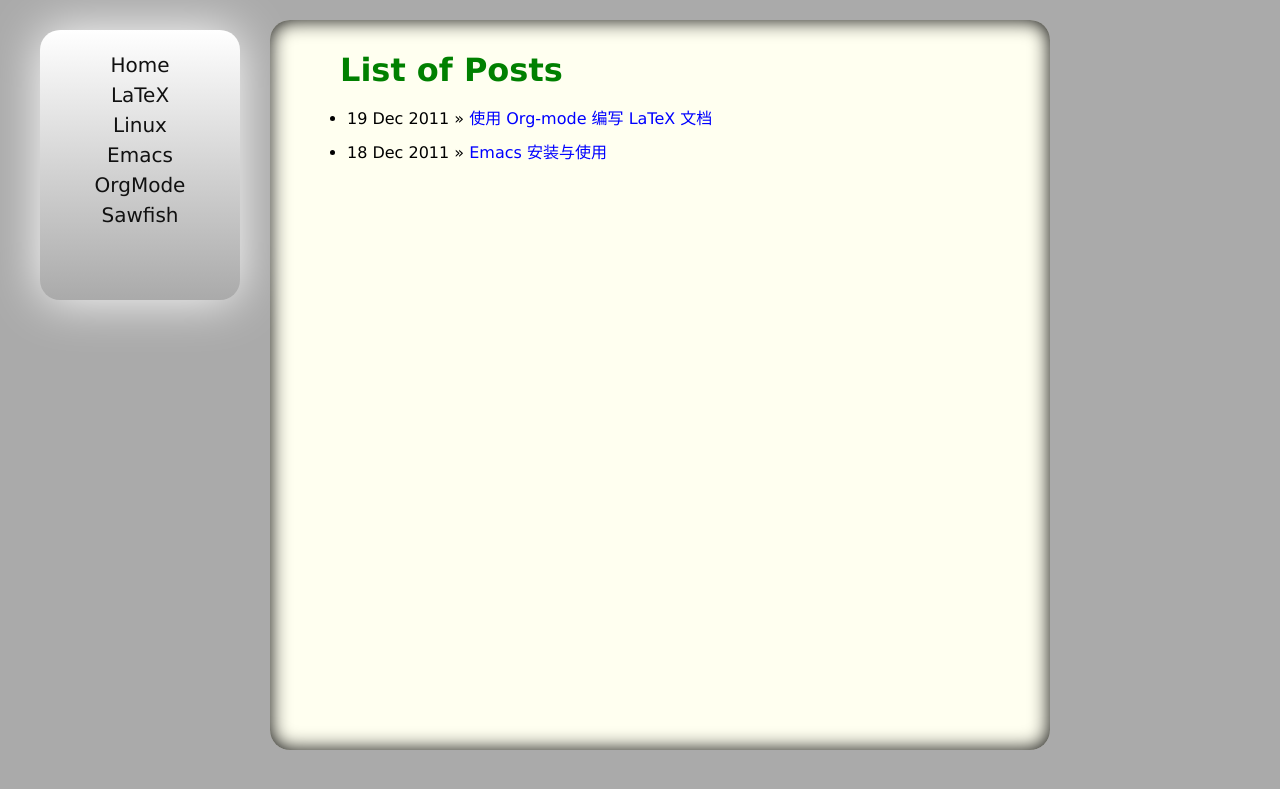
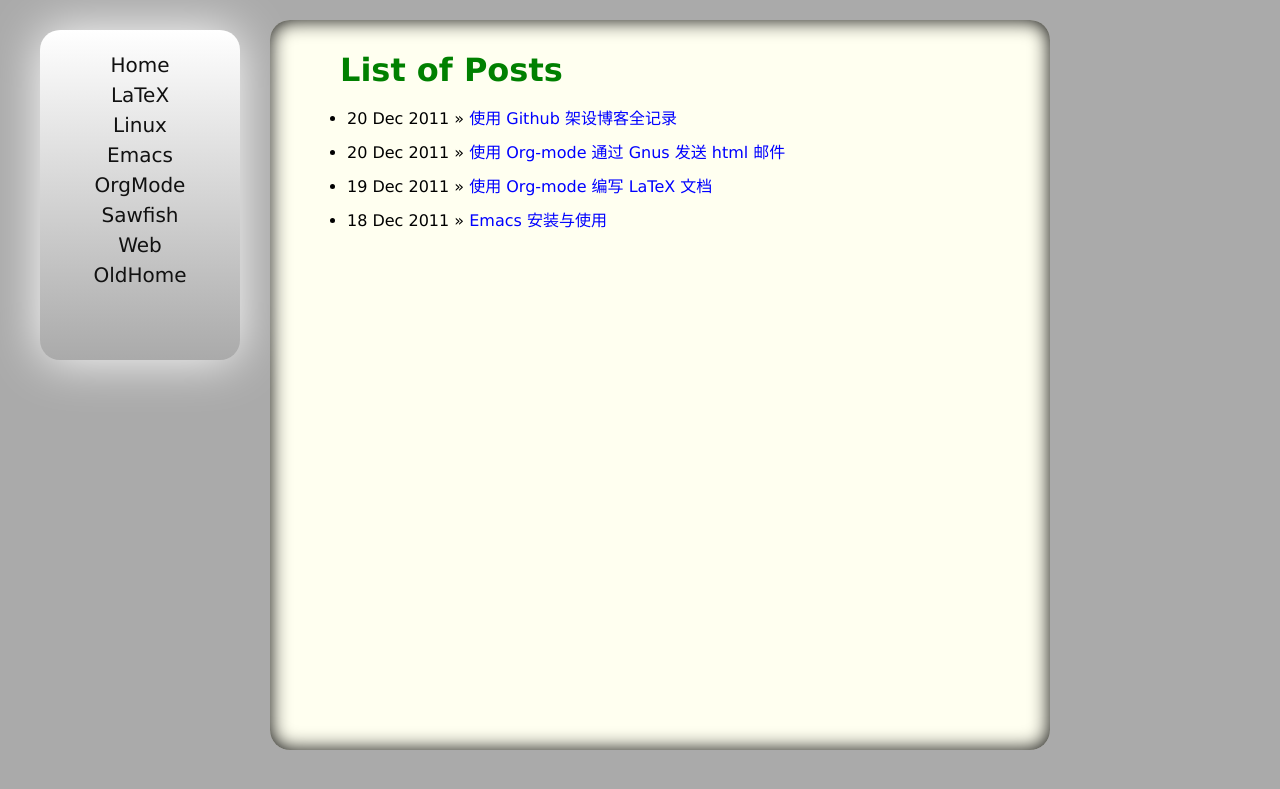
Before and after one commit to BillyMC/billymc.github.com, a Jekyll site: the page built from index.html, in a window 1280 px wide. Shown: the top 789 px of the page. Built offline with Jekyll 4.4.1, drawn with Linux system fonts in a browser that asks for light colours; nearby versions of some CDN libraries; library files that are not in the unit come from our copies; Markdown is read by kramdown in place of the engine named in the settings.

Commit message:
second commit

```diff
--- a/_layouts/default.html
+++ b/_layouts/default.html
@@ -8,13 +8,6 @@
     <meta name="author" content="Bi Meichun/Billy"/>
     <meta name="keywords" content="Linux Emacs LaTeX Coder"/>
     <link rel="stylesheet" href="/css/style.css" type="text/css" media="screen" />
-    <!-- SyntaxHighlighter -->
-    <script type="text/javascript" src="/js/sh/scripts/shCore.js"></script>
-    <script type="text/javascript" src="/js/sh/scripts/shBrushLisp.js"></script>
-    <link type="text/css" rel="stylesheet" href="/js/sh/styles/shCoreDefault.css"/>
-    <script type="text/javascript" src="/jquery.min.js"></script>
-    <script type="text/javascript">SyntaxHighlighter.all();</script>
-    <!-- SyntaxHighlighter end here -->
   </head>
   <body>
     <div class="menu radius moz webkit">
@@ -25,6 +18,8 @@
 	<li><a href="/emacs.html">Emacs</a></li>
 	<li><a href="/orgmode.html">OrgMode</a></li>
 	<li><a href="/sawfish.html">Sawfish</a></li>
+	<li><a href="/web.html">Web</a></li>
+	<li><a href="http://www.bimeichun.com">OldHome</a></li>
       </ul>
     </div>
 
--- /dev/null
+++ b/_posts/2011-12-20-gnus.html
@@ -0,0 +1,156 @@
+---
+layout: post
+title: 使用 Org-mode 通过 Gnus 发送 html 邮件
+category: Orgmode
+---
+
+
+<div id="outline-container-1" class="outline-2">
+<h2 id="sec-1">说明</h2>
+<div class="outline-text-2" id="text-1">
+
+<p>  使用 Gnus 通过 POP 收取 Gmail 邮件并通过 smtp 发送。
+</p>
+<p>
+  可以在 Org-mode 里面编辑 html 邮件，然后通过 Gnus 发送。
+</p>
+<p>
+  一共分为两部分
+</p><ul>
+<li>Guns 配置与使用
+</li>
+<li>Org-mode 编辑并发送 html mail，使用 Org-mime
+</li>
+</ul>
+
+</div>
+
+</div>
+
+<div id="outline-container-2" class="outline-2">
+<h2 id="sec-2">配置 Gnus</h2>
+<div class="outline-text-2" id="text-2">
+
+<p>  配置文件是 ~/.gnus.el
+</p>
+<p>
+  以下是我的配置文件：
+</p>
+
+
+<pre class="src emacs-lisp">(setq user-full-name <span style="color: #ffa07a;">"Your Name"</span>) <span style="color: #ff7f24;">;; </span><span style="color: #ff7f24;">&#21457;&#20449;&#26102;&#25152;&#29992;&#21517;&#23383;</span>
+(setq user-mail-address <span style="color: #ffa07a;">"username@gmail.com"</span>)
+
+(setq gnus-secondary-select-methods '((nnml <span style="color: #ffa07a;">""</span>)))
+<span style="color: #ff7f24;">;; </span><span style="color: #ff7f24;">POP</span>
+<span style="color: #ff7f24;">;; </span><span style="color: #ff7f24;">pop setup</span>
+(setq mail-sources '((pop
+                      <span style="color: #b0c4de;">:server</span> <span style="color: #ffa07a;">"pop.gmail.com"</span>  <span style="color: #ff7f24;">;; </span><span style="color: #ff7f24;">pop &#26381;&#21153;&#22120;</span>
+                      <span style="color: #b0c4de;">:user</span> <span style="color: #ffa07a;">"username@gmail.com"</span>  <span style="color: #ff7f24;">;; </span><span style="color: #ff7f24;">&#29992;&#25143;&#21517;</span>
+                      <span style="color: #b0c4de;">:port</span> 995                     <span style="color: #ff7f24;">;; </span><span style="color: #ff7f24;">&#31471;&#21475;</span>
+                      <span style="color: #b0c4de;">:password</span> <span style="color: #ffa07a;">"password"</span>))) <span style="color: #ff7f24;">;; </span><span style="color: #ff7f24;">&#29992;&#25143;&#23494;&#30721;</span>
+<span style="color: #ff7f24;">;; </span><span style="color: #ff7f24;">SMTP</span>
+(setq message-send-mail-function 'smtpmail-send-it)
+(setq smtpmail-default-smtp-server <span style="color: #ffa07a;">"smtp.gmail.com"</span>)
+(setq smtpmail-smtp-service 587)
+(setq smtpmail-starttls-credentials '((<span style="color: #ffa07a;">"smtp.gmail.com"</span> 587 nil nil)))
+(setq smtpmail-auth-credentials
+      '((<span style="color: #ffa07a;">"smtp.gmail.com"</span> 587 <span style="color: #ffa07a;">"username@gmail.com"</span> <span style="color: #ffa07a;">"password"</span>)))
+</pre>
+
+
+</div>
+
+</div>
+
+<div id="outline-container-3" class="outline-2">
+<h2 id="sec-3">使用 Gnus</h2>
+<div class="outline-text-2" id="text-3">
+
+<p>  这里只收发邮件，不上新闻组
+</p>
+<p>
+  M-x gnus 打开 Gnus 提示连不上新闻组，直接 y y 进入。
+</p>
+<p>
+  按 ^ 进入你的邮箱，n p 上下移动，Space 进入阅读。
+</p>
+<table border="2" cellspacing="0" cellpadding="6" rules="groups" frame="hsides">
+<caption></caption>
+<colgroup><col class="left" /><col class="left" />
+</colgroup>
+<tbody>
+<tr><td class="left">g</td><td class="left">刷新 POP 信箱</td></tr>
+<tr><td class="left">m</td><td class="left">写邮件</td></tr>
+<tr><td class="left">C-c C-c</td><td class="left">发送</td></tr>
+<tr><td class="left">C-x s</td><td class="left">保存草稿</td></tr>
+<tr><td class="left">B DEL</td><td class="left">删除草稿</td></tr>
+<tr><td class="left">D e</td><td class="left">编辑草稿</td></tr>
+<tr><td class="left">Space</td><td class="left">阅读邮件</td></tr>
+<tr><td class="left">r</td><td class="left">回复</td></tr>
+<tr><td class="left">C-c C-k</td><td class="left">取消发信并删除草稿</td></tr>
+<tr><td class="left">q</td><td class="left">返回或退出</td></tr>
+</tbody>
+</table>
+
+
+
+</div>
+
+</div>
+
+<div id="outline-container-4" class="outline-2">
+<h2 id="sec-4">配置 Org-mime</h2>
+<div class="outline-text-2" id="text-4">
+
+<p>  Org-mode V7.8 中， Org-mime 在 contrib/lisp 下面，添加此路径，然后
+</p>
+
+
+<pre class="src emacs-lisp">(<span style="color: #00ffff;">require</span> '<span style="color: #7fffd4;">org-mime</span>)
+(setq org-mime-library 'mml)
+</pre>
+
+
+<p>
+  设置快捷键
+</p>
+
+
+<pre class="src emacs-lisp">(add-hook 'message-mode-hook
+          (<span style="color: #00ffff;">lambda</span> ()
+            (local-set-key <span style="color: #ffa07a;">"\C-c\M-m"</span> 'org-mime-htmlize)))
+
+(add-hook 'org-mode-hook
+          (<span style="color: #00ffff;">lambda</span> ()
+            (local-set-key <span style="color: #ffa07a;">"\C-c\M-m"</span> 'org-mime-org-buffer-htmlize)))
+</pre>
+
+
+<p>
+  编辑好邮件后，按 <b>C-c M-m</b> 便可以转换为 html 。然后 <b>C-c C-c</b> 发送即可。
+</p>
+</div>
+
+</div>
+
+<div id="outline-container-5" class="outline-2">
+<h2 id="sec-5">使用 CSS 样式</h2>
+<div class="outline-text-2" id="text-5">
+
+<p>  可以通过如下设置使用 CSS 样式
+</p>
+
+
+<pre class="src emacs-lisp">(add-hook 'org-mime-html-hook
+          (<span style="color: #00ffff;">lambda</span> ()
+            (org-mime-change-element-style
+             <span style="color: #ffa07a;">"pre"</span> <span style="color: #ffa07a;">"color: #E6E1DC; background-color: #232323; padding: 0.5em;"</span>)))
+(add-hook 'org-mime-html-hook
+          (<span style="color: #00ffff;">lambda</span> ()
+            (org-mime-change-element-style
+             <span style="color: #ffa07a;">"caption"</span> <span style="color: #ffa07a;">"color: black; font-weight: bold; padding: 0.5em;"</span>)))
+</pre>
+
+</div>
+</div>
--- /dev/null
+++ b/_posts/2011-12-20-jekyllusage.html
@@ -0,0 +1,238 @@
+---
+layout: post
+title: 使用 Github 架设博客全记录
+category: Web
+---
+
+
+<div id="outline-container-1" class="outline-2">
+<h2 id="sec-1">一个简短的说明</h2>
+<div class="outline-text-2" id="text-1">
+
+<p>  在 Org-mode worg 上看到使用 Org-mode 和 jekyll 写博客，于是就看了看 jekyll。不错，那就是我想要的。于是，便尝试了一下。真的很简单却很优秀，于是决定在 Github 上建一个博客。
+</p>
+<p>
+  虽然 Github 上说得很清楚，但是对于一个新手来说还是一头雾水。由于自己刚刚把博客弄上去了，所以觉得有必要把全过程详细地写下来，希望以后能为像我这样全新接触的新同学提供参考。
+</p>
+<p>
+  以下部分将以尽量简洁的语言描述这个过程，以能帮你最快地完成这个工作。
+</p></div>
+
+</div>
+
+<div id="outline-container-2" class="outline-2">
+<h2 id="sec-2">Jekyll 部分</h2>
+<div class="outline-text-2" id="text-2">
+
+
+</div>
+
+<div id="outline-container-2-1" class="outline-3">
+<h3 id="sec-2-1">什么是 Jekyll</h3>
+<div class="outline-text-3" id="text-2-1">
+
+<p>   Jekyll 是一个静态页面博客系统，支持模板，Markup ，使得发表博文非常容易。
+</p></div>
+
+</div>
+
+<div id="outline-container-2-2" class="outline-3">
+<h3 id="sec-2-2">使用 Jekyll</h3>
+<div class="outline-text-3" id="text-2-2">
+
+<p>   你最终的博客文件是放到 Github (或者别处)上的，但是有必要先在本地试验，以更好地组织你的博客。
+</p>
+</div>
+
+<div id="outline-container-2-2-1" class="outline-4">
+<h4 id="sec-2-2-1">安装</h4>
+<div class="outline-text-4" id="text-2-2-1">
+
+<p>    我使用的是 ArchLinux 可以通过 <code>$ sudo pacman -S jekyll</code> 安装。
+</p></div>
+
+</div>
+
+<div id="outline-container-2-2-2" class="outline-4">
+<h4 id="sec-2-2-2">配置</h4>
+<div class="outline-text-4" id="text-2-2-2">
+
+</div>
+
+</div>
+
+<div id="outline-container-2-2-3" class="outline-4">
+<h4 id="sec-2-2-3">使用</h4>
+<div class="outline-text-4" id="text-2-2-3">
+
+</div>
+</div>
+</div>
+
+</div>
+
+<div id="outline-container-3" class="outline-2">
+<h2 id="sec-3">Org-mode 部分</h2>
+<div class="outline-text-2" id="text-3">
+
+
+</div>
+
+<div id="outline-container-3-1" class="outline-3">
+<h3 id="sec-3-1">配置</h3>
+<div class="outline-text-3" id="text-3-1">
+
+</div>
+
+</div>
+
+<div id="outline-container-3-2" class="outline-3">
+<h3 id="sec-3-2">使用</h3>
+<div class="outline-text-3" id="text-3-2">
+
+</div>
+</div>
+
+</div>
+
+<div id="outline-container-4" class="outline-2">
+<h2 id="sec-4">Github 部分</h2>
+<div class="outline-text-2" id="text-4">
+
+
+</div>
+
+<div id="outline-container-4-1" class="outline-3">
+<h3 id="sec-4-1">什么是 Github</h3>
+<div class="outline-text-3" id="text-4-1">
+
+</div>
+
+</div>
+
+<div id="outline-container-4-2" class="outline-3">
+<h3 id="sec-4-2">安装 Git</h3>
+<div class="outline-text-3" id="text-4-2">
+
+<p>   以 ArchLinux 为例， <code>$ sudo pacman -S git</code> 。
+</p></div>
+
+</div>
+
+<div id="outline-container-4-3" class="outline-3">
+<h3 id="sec-4-3">安装并设置 SSH</h3>
+<div class="outline-text-3" id="text-4-3">
+
+<p>   <code>$ sudo pacman -S openssh</code>
+</p>
+</div>
+
+<div id="outline-container-4-3-1" class="outline-4">
+<h4 id="sec-4-3-1">生成一个 SSH KEY</h4>
+<div class="outline-text-4" id="text-4-3-1">
+
+<ul>
+<li>$ ssh-keygen -t rsa -C "你的邮箱"
+</li>
+<li>第一次回车即可
+</li>
+<li>然后输入密码并确认密码
+</li>
+<li>回到 Github ，点击页面顶部 "Account Setting" &gt;&gt; SSH Public Keys &gt;&gt; Add anoter public key"
+</li>
+<li>Title 可以随便，留空也行
+</li>
+<li>打开 ~/.ssh/id_rsa.pub 复制里面的内容
+</li>
+<li>将复制内容粘贴至 Key 里面
+</li>
+<li>点击 Add key 添加
+</li>
+</ul>
+
+</div>
+
+</div>
+
+<div id="outline-container-4-3-2" class="outline-4">
+<h4 id="sec-4-3-2">测试</h4>
+<div class="outline-text-4" id="text-4-3-2">
+
+<ul>
+<li>$ ssh -T git@github.com
+</li>
+<li>如果提示 Hi <i>username</i> ! You've successfully authenticated,but GitHub does not provide shell access. 即表示成功。
+</li>
+</ul>
+
+</div>
+
+</div>
+
+<div id="outline-container-4-3-3" class="outline-4">
+<h4 id="sec-4-3-3">设置用户信息,两条命令</h4>
+<div class="outline-text-4" id="text-4-3-3">
+
+<ul>
+<li>$ git config &ndash;global user.name "你的名字"
+</li>
+<li>$ git config &ndash;global user.email "你的邮箱"
+</li>
+</ul>
+
+</div>
+
+</div>
+
+<div id="outline-container-4-3-4" class="outline-4">
+<h4 id="sec-4-3-4">设置你的 Github token</h4>
+<div class="outline-text-4" id="text-4-3-4">
+
+<ul>
+<li>到 Github 点击 "Account Setting" &gt;&gt; "Account Admin"
+</li>
+<li>复制 API Token 下 <b>Your API token is</b> 后面那段号码
+</li>
+<li>$ git config &ndash;global github.user 你的用户名
+</li>
+<li>$ git config &ndash;global github.token 刚才复制的东西
+</li>
+</ul>
+
+</div>
+
+</div>
+
+<div id="outline-container-4-3-5" class="outline-4">
+<h4 id="sec-4-3-5">创建一个仓库</h4>
+<div class="outline-text-4" id="text-4-3-5">
+
+
+
+
+</div>
+</div>
+
+</div>
+
+<div id="outline-container-4-4" class="outline-3">
+<h3 id="sec-4-4">申请帐号</h3>
+<div class="outline-text-3" id="text-4-4">
+
+<ul>
+<li>访问 <a href="https://github.com/">https://github.com/</a> 然后注册一个帐号。
+</li>
+</ul>
+
+</div>
+
+</div>
+
+<div id="outline-container-4-5" class="outline-3">
+<h3 id="sec-4-5"></h3>
+<div class="outline-text-3" id="text-4-5">
+
+
+</div>
+</div>
+</div>
--- a/css/style.css
+++ b/css/style.css
@@ -96,12 +96,11 @@ code {
     color: #012345;
 }
 pre{
-    padding: 0.5em 0.5em 0em 0.5em;
+    font-family: serif;
+    padding: 0.5em;
     font-size: 12pt;
-    font-family: serif;
-    border: 1px solid #aaafff;
-    color: #012345;
-    background-color: #eeefff;
+    color: #e6e1dc;
+    background-color: #232323;
 }
 #related {
     margin-top: 2em;
--- /dev/null
+++ b/web.html
@@ -0,0 +1,6 @@
+---
+layout: default
+title: Web
+category: Web
+---
+{% include category.html %}
```
Also changed, not shown: 9 other files.
